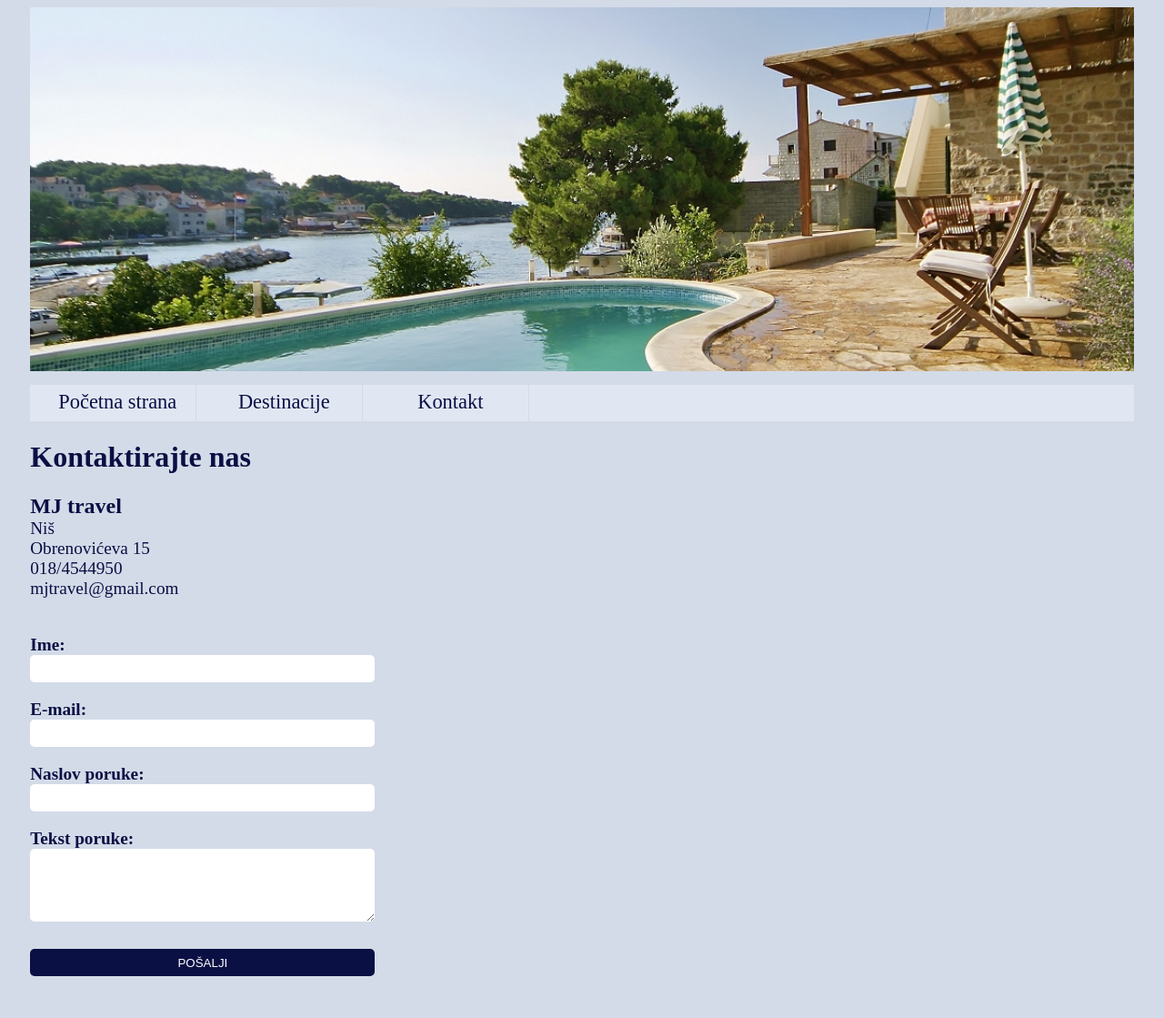
After one commit to MilicaJovanovic/AppartmentRent, a Django app: page /AppartmentRent/contact/ in a window 1280 px wide. The commit adds this page. Shown: the whole page at 91% size. Run offline with Django 3.2, Linux system fonts and the light colour scheme.

Commit message:
Odradjena strana za kontakt kao i pamcenje kontakata u bazi

```diff
--- a/CS324-PZ/mysite/AppartmentRent/static/AppartmentRent/style.css
+++ b/CS324-PZ/mysite/AppartmentRent/static/AppartmentRent/style.css
@@ -60,17 +60,18 @@ a {
 .appartInfo {
 	font-size: 1.2em;
 	color: #0a0f44;
-	margin-left: 3%;
+	margin-left: 2%;
 }
 .appartInfoLabel {
 	font-size: 1.2em;
 	color: #0a0f44;
-	margin-left: 3%;
 	font-weight: bold;
+	margin-bottom: 0px;
+	margin-left: 2%;
 }
 .reserveBtn {
 	width: 30%;
-	margin-left: 3%;
+	margin-left: 2%;
 	height: 30px;
 	color: white;
 	background-color: #0a0f44;
@@ -80,7 +81,7 @@ a {
 }
 .submitReservationBtn {
 	width: 30%;
-	margin-left: 3%;
+	margin-left: 2%;
 	height: 30px;
 	color: white;
 	background-color: #0a0f44;
@@ -94,7 +95,16 @@ a {
 	height: 30px;
 	border: none;
 	border-radius: 5px;
-	margin-left: 3%;
+	margin-left: 2%;
+	color: #0a0f44;
+	padding-left: 10px;
+}
+.userArea {
+	width: 30%;
+	height: 80px;
+	border: none;
+	border-radius: 5px;
+	margin-left: 2%;
 	color: #0a0f44;
 	padding-left: 10px;
 }
@@ -147,3 +157,18 @@ a {
 	width: 100%;
 	height: 100%;
 }
+.info {
+	margin-bottom: 40px;
+}
+.contactInfoName {
+	color: #0a0f44;
+	margin-bottom: 0px;
+	margin-left: 2%;
+}
+.contactInfo {
+	color: #0a0f44;
+	font-size: 1.2em;
+	padding: 0px;
+	margin: 0px;
+	margin-left: 2%;
+}
--- /dev/null
+++ b/CS324-PZ/mysite/AppartmentRent/templates/AppartmentRent/contact.html
@@ -0,0 +1,45 @@
+{% load static %}
+
+<link rel="stylesheet" type="text/css" href="{% static 'AppartmentRent/style.css' %}" />
+<title>MJ travel</title>
+
+<div class="titleImg"></div>
+
+<div class="menu">
+    <div class="menuItem">
+        <a href="{% url 'AppartmentRent:index' %}" class="appartName">Početna strana</a>
+    </div>
+    <div class="menuItem">
+        <a href="{% url 'AppartmentRent:destinations' %}" class="appartName">Destinacije</a>
+    </div>
+    <div class="menuItem">
+        <a href="{% url 'AppartmentRent:contact' %}" class="appartName">Kontakt</a>
+    </div>
+</div>
+
+<h1 class="title">Kontaktirajte nas</h1>
+
+<div class="info">
+    <h2 class="contactInfoName">MJ travel</h2>
+    <p class="contactInfo">Niš</p>
+    <p class="contactInfo">Obrenovićeva 15</p>
+    <p class="contactInfo">018/4544950</p>
+    <p class="contactInfo">mjtravel@gmail.com</p>
+</div>
+
+<form action="{% url 'AppartmentRent:contactUs' %}" method="POST">
+    {% csrf_token %}
+    <p class="appartInfoLabel">Ime: </p>
+    <input class="userInput" id="name" type="text" name="name">
+    <br>
+    <p class="appartInfoLabel">E-mail: </p>
+    <input class="userInput" id="email" type="email" name="email">
+    <br>
+    <p class="appartInfoLabel">Naslov poruke: </p>
+    <input class="userInput" id="title" type="text" name="title">
+    <br>
+    <p class="appartInfoLabel">Tekst poruke: </p>
+    <textarea class="userArea" id="content" type="text" name="content"></textarea>
+    <br>
+    <input type="submit" value="POŠALJI" class="submitReservationBtn">
+</form>
--- a/CS324-PZ/mysite/AppartmentRent/templates/AppartmentRent/destinations.html
+++ b/CS324-PZ/mysite/AppartmentRent/templates/AppartmentRent/destinations.html
@@ -1,6 +1,7 @@
 {% load static %}
 
 <link rel="stylesheet" type="text/css" href="{% static 'AppartmentRent/style.css' %}" />
+<title>MJ travel</title>
 
 <div class="titleImg"></div>
 
@@ -10,6 +11,9 @@
     </div>
     <div class="menuItem">
         <a href="{% url 'AppartmentRent:destinations' %}" class="appartName">Destinacije</a>
+    </div>
+    <div class="menuItem">
+        <a href="{% url 'AppartmentRent:contact' %}" class="appartName">Kontakt</a>
     </div>
 </div>
 
--- a/CS324-PZ/mysite/AppartmentRent/templates/AppartmentRent/detail.html
+++ b/CS324-PZ/mysite/AppartmentRent/templates/AppartmentRent/detail.html
@@ -1,6 +1,7 @@
 {% load static %}
 
 <link rel="stylesheet" type="text/css" href="{% static 'AppartmentRent/style.css' %}" />
+<title>MJ travel</title>
 
 <div class="titleImg"></div>
 
@@ -10,6 +11,9 @@
     </div>
     <div class="menuItem">
         <a href="{% url 'AppartmentRent:destinations' %}" class="appartName">Destinacije</a>
+    </div>
+    <div class="menuItem">
+        <a href="{% url 'AppartmentRent:contact' %}" class="appartName">Kontakt</a>
     </div>
 </div>
 
--- a/CS324-PZ/mysite/AppartmentRent/templates/AppartmentRent/errorReservation.html
+++ b/CS324-PZ/mysite/AppartmentRent/templates/AppartmentRent/errorReservation.html
@@ -1,6 +1,7 @@
 {% load static %}
 
 <link rel="stylesheet" type="text/css" href="{% static 'AppartmentRent/style.css' %}" />
+<title>MJ travel</title>
 
 <div class="titleImg"></div>
 
@@ -11,6 +12,9 @@
     <div class="menuItem">
         <a href="{% url 'AppartmentRent:destinations' %}" class="appartName">Destinacije</a>
     </div>
+    <div class="menuItem">
+        <a href="{% url 'AppartmentRent:contact' %}" class="appartName">Kontakt</a>
+    </div>
 </div>
 
-<h1 class="title">Rezervacija trenutno nije moguća.</h1>
+<h1 class="title">Rezervacija trenutno nije moguća, sva mesta u odabranom smeštaju su zauzeta.</h1>
--- a/CS324-PZ/mysite/AppartmentRent/templates/AppartmentRent/index.html
+++ b/CS324-PZ/mysite/AppartmentRent/templates/AppartmentRent/index.html
@@ -1,6 +1,7 @@
 {% load static %}
 
 <link rel="stylesheet" type="text/css" href="{% static 'AppartmentRent/style.css' %}" />
+<title>MJ travel</title>
 
 <div class="titleImg"></div>
 
@@ -10,6 +11,9 @@
     </div>
     <div class="menuItem">
         <a href="{% url 'AppartmentRent:destinations' %}" class="appartName">Destinacije</a>
+    </div>
+    <div class="menuItem">
+        <a href="{% url 'AppartmentRent:contact' %}" class="appartName">Kontakt</a>
     </div>
 </div>
 
--- a/CS324-PZ/mysite/AppartmentRent/templates/AppartmentRent/reserve.html
+++ b/CS324-PZ/mysite/AppartmentRent/templates/AppartmentRent/reserve.html
@@ -1,6 +1,7 @@
 {% load static %}
 
 <link rel="stylesheet" type="text/css" href="{% static 'AppartmentRent/style.css' %}" />
+<title>MJ travel</title>
 
 <div class="titleImg"></div>
 
@@ -10,6 +11,9 @@
     </div>
     <div class="menuItem">
         <a href="{% url 'AppartmentRent:destinations' %}" class="appartName">Destinacije</a>
+    </div>
+    <div class="menuItem">
+        <a href="{% url 'AppartmentRent:contact' %}" class="appartName">Kontakt</a>
     </div>
     <div class="menuItem">
     	<a href="{% url 'AppartmentRent:detail' appartment.id %}" class="backBtn">Nazad</a>
--- a/CS324-PZ/mysite/AppartmentRent/templates/AppartmentRent/successReservation.html
+++ b/CS324-PZ/mysite/AppartmentRent/templates/AppartmentRent/successReservation.html
@@ -1,6 +1,7 @@
 {% load static %}
 
 <link rel="stylesheet" type="text/css" href="{% static 'AppartmentRent/style.css' %}" />
+<title>MJ travel</title>
 
 <div class="titleImg"></div>
 
@@ -11,6 +12,9 @@
     <div class="menuItem">
         <a href="{% url 'AppartmentRent:destinations' %}" class="appartName">Destinacije</a>
     </div>
+    <div class="menuItem">
+        <a href="{% url 'AppartmentRent:contact' %}" class="appartName">Kontakt</a>
+    </div>
 </div>
 
 <h1 class="title">Uspešno ste izvršili rezervaciju smeštaja.</h1>
--- a/CS324-PZ/mysite/AppartmentRent/urls.py
+++ b/CS324-PZ/mysite/AppartmentRent/urls.py
@@ -11,4 +11,6 @@ urlpatterns = [
     url(r'^error/$', views.ErrorView.as_view(), name='error'),
     url(r'^destinations/$', views.DestinationsView.as_view(), name='destinations'),
     url(r'^reserve/(?P<appartmentId>\d+)/$', views.reserve, name='reserve'),
+    url(r'^contact/$', views.ContactView.as_view(), name='contact'),
+    url(r'^contactUs/$', views.contactUs, name='contactUs'),
 ]
--- a/CS324-PZ/mysite/AppartmentRent/views.py
+++ b/CS324-PZ/mysite/AppartmentRent/views.py
@@ -4,7 +4,7 @@ from django.urls import reverse
 from django.views import generic
 from django.utils import timezone
 
-from .models import Appartment, Reservation, Location
+from .models import Appartment, Reservation, Location, Contact
 
 class IndexView(generic.ListView):
     template_name = 'AppartmentRent/index.html'
@@ -38,6 +38,9 @@ class DestinationsView(generic.ListView):
     def get_queryset(self):
         return Location.objects.order_by('place')
 
+class ContactView(generic.TemplateView):
+    template_name = 'AppartmentRent/contact.html'
+
 def reserve(request, appartmentId):
     appartment = Appartment.objects.get(id = appartmentId)
 
@@ -50,8 +53,19 @@ def reserve(request, appartmentId):
         reservation.start_date = request.POST.get('startDate')
         reservation.end_date = request.POST.get('endDate')
 
-        if reservation.personNumber > 4:
-            return render(request, 'AppartmentRent/errorReservation.html', {})
-        else :
+        if appartment.checkFreeRooms(1):
+            appartment.save(update_fields=['availableRooms'])
             reservation.save()
             return render(request, 'AppartmentRent/successReservation.html', {})
+        else :
+            return render(request, 'AppartmentRent/errorReservation.html', {})
+
+def contactUs(request):
+    if request.method == 'POST':
+        contact = Contact()
+        contact.name = request.POST.get('name')
+        contact.email = request.POST.get('email')
+        contact.title = request.POST.get('title')
+        contact.content = request.POST.get('content')
+        contact.save()
+        return HttpResponseRedirect(request.META.get('HTTP_REFERER', '/'))
```
Also changed, not shown: CS324-PZ/mysite/AppartmentRent/admin.py (+2 -18 lines), CS324-PZ/mysite/AppartmentRent/models.py (+16 -0 lines), CS324-PZ/mysite/AppartmentRent/migrations/0008_contact.py (added), CS324-PZ/mysite/AppartmentRent/migrations/0009_appartment_availablerooms.py (added), CS324-PZ/mysite/db.sqlite3.
